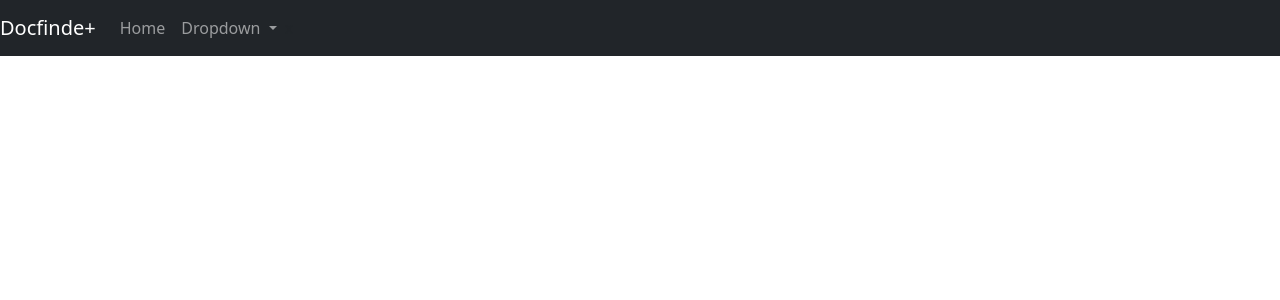
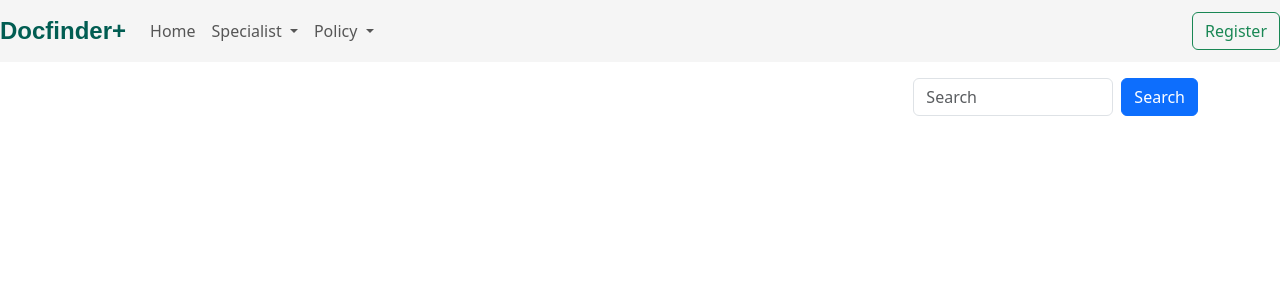
Before and after one commit to Nisarg155/Terminal_Titans, a Django app: template templates/navbar.html in a window 1280 px wide. Shown: the top 300 px of the page. Run offline with Django 5.2, Linux system fonts and the light colour scheme; the template is opened without the code that fills it, so the values that code supplies are empty; some libraries are stand-ins or nearby versions.

Commit message:
doctor_view

```diff
--- a/hospital/urls.py
+++ b/hospital/urls.py
@@ -9,7 +9,6 @@ urlpatterns = [
     path('Dregister/',views.Dregister,name='Dregister'),
     path('Uregister/', views.Uregister, name='Uregister'),
     path('Appointment/', views.Appointment, name='Appointment'),
-
-     path('<str:specialist>/', views.filter_by_specialist, name='filter_by_specialist'),
+    path('<str:specialist>/', views.filter_by_specialist, name='filter_by_specialist'),
 
 ]
--- a/templates/navbar.html
+++ b/templates/navbar.html
@@ -11,34 +11,59 @@
     <script src="https://cdn.jsdelivr.net/npm/bootstrap@5.3.3/dist/js/bootstrap.bundle.min.js" integrity="sha384-YvpcrYf0tY3lHB60NNkmXc5s9fDVZLESaAA55NDzOxhy9GkcIdslK1eN7N6jIeHz" crossorigin="anonymous"></script>
 </head>
 <style>
-
+   .navbar-brand {
+            font-family: 'Arial', sans-serif; /* Choose a suitable font */
+            font-size: 24px; /* Adjust the font size as needed */
+            font-weight: bold; /* Adjust the font weight as needed */
+            color: #015d52;
+        }
 </style>
 <body>
-    <nav class="navbar navbar-expand-lg navbar-light bg-light navbar-dark bg-dark">
-        <a class="navbar-brand" href="#">Docfinde+</a>
-        <button class="navbar-toggler" type="button" data-toggle="collapse" data-target="#navbarSupportedContent" aria-controls="navbarSupportedContent" aria-expanded="false" aria-label="Toggle navigation">
+  <nav class="navbar navbar-expand-lg" style="background-color:whitesmoke;">
+        <a class="navbar-brand" href="#">Docfinder+</a>
+        <button class="navbar-toggler" type="button" data-bs-toggle="collapse" data-bs-target="#navbarSupportedContent" aria-controls="navbarSupportedContent" aria-expanded="false" aria-label="Toggle navigation">
         <span class="navbar-toggler-icon"></span>
     </button>
 
     <div class="collapse navbar-collapse" id="navbarSupportedContent">
         <ul class="navbar-nav mr-auto">
             <li class="nav-item active">
-              <a class="nav-link" href="">Home </a>
+                <a class="nav-link" href="#">Home</a>
             </li>
             <li class="nav-item dropdown">
-              <a class="nav-link dropdown-toggle" href="#" id="navbarDropdown" role="button" data-toggle="dropdown" aria-haspopup="true" aria-expanded="false">
-                Dropdown
+                <a class="nav-link dropdown-toggle" href="#" id="specialistDropdown" role="button" data-bs-toggle="dropdown" aria-haspopup="true" aria-expanded="false">
+                    Specialist
                 </a>
-              <div class="dropdown-menu" aria-labelledby="navbarDropdown">
-                <a class="dropdown-item" href="#">Action</a>
-                <a class="dropdown-item" href="#">Another action</a>
-                <div class="dropdown-divider"></div>
-                <a class="dropdown-item" href="#">Something else here</a>
+                <div class="dropdown-menu" aria-labelledby="specialistDropdown">
+                    <a class="dropdown-item" href="/Cardiologist">Cardiologist</a>
+                    <a class="dropdown-item" href="/Dermatologist">Dermatologist</a>
+                    <a class="dropdown-item" href="/Orthopedic">Orthopedic</a>
                 </div>
             </li>
-          </ul>x
+            <li class="nav-item dropdown">
+                <a class="nav-link dropdown-toggle" href="#" id="policyDropdown" role="button" data-bs-toggle="dropdown" aria-haspopup="true" aria-expanded="false">
+                    Policy
+                </a>
+                <div class="dropdown-menu" aria-labelledby="policyDropdown">
+                    <a class="dropdown-item" href="#">Insurance</a>
+                    <a class="dropdown-item" href="#">Medicare</a>
+                    <a class="dropdown-item" href="#">Private Pay</a>
                 </div>
+            </li>
+        </ul>
+    </div>
+    <form class="d-flex">
+        <button class="btn btn-outline-success" type="submit">Register</button>
+    </form>
 </nav>
+
+<div class="container mt-3">
+  <form class="d-flex justify-content-end">
+    <input class="form-control me-2" type="search" placeholder="Search" aria-label="Search" style="width: 200px;">
+    <button class="btn btn-primary" type="submit">Search</button>
+  </form>
+</div>
+
     {% block content %}
     {% endblock %}
 </body>
```
Also changed, not shown: templates/doctor_view.html (+5 -3 lines), templates/home.html (+0 -8 lines). Lines whose indentation alone changed are shown as unchanged.
